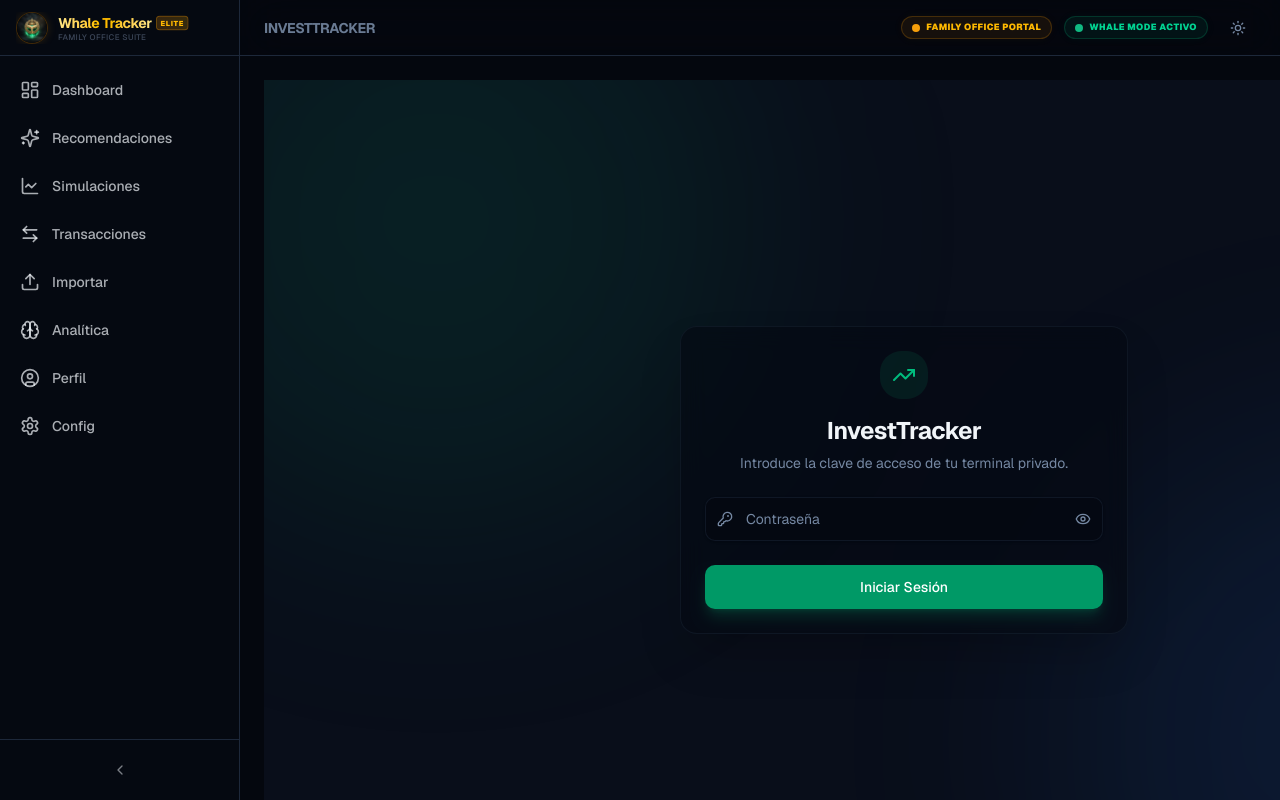
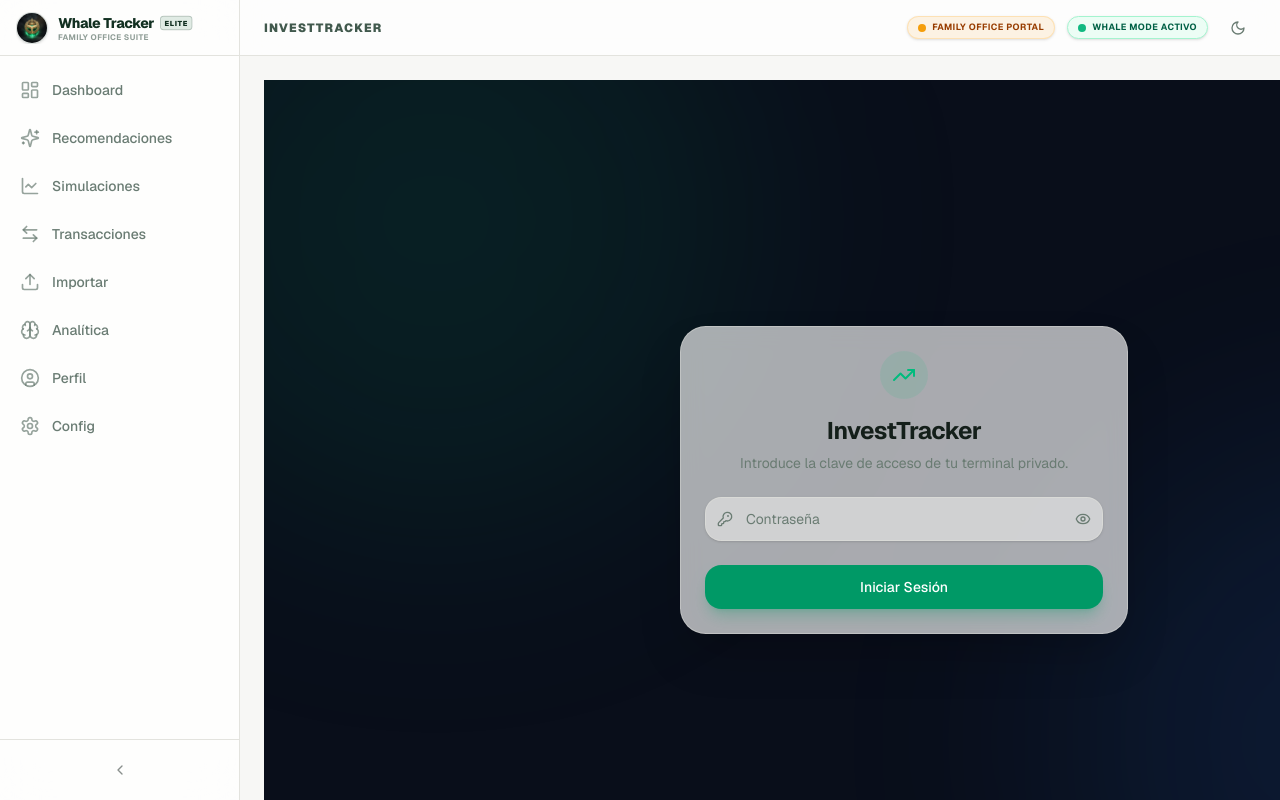
Before and after one commit to ErnestoRipppl/investtracker, a Next.js app in the folder frontend/: page /login in a window 1280 px wide. Built offline with nearby package versions, Linux system fonts and the light colour scheme; no server answers.

Commit message:
design: transform entire UI/UX to premium light cream & forest green style matching references

```diff
--- a/frontend/src/app/globals.css
+++ b/frontend/src/app/globals.css
@@ -51,43 +51,43 @@
 
 @layer base {
   :root {
-    --background: 0 0% 100%;
-    --foreground: 222 47% 11%;
+    --background: 60 12% 96.5%;
+    --foreground: 150 20% 10%;
     --card: 0 0% 100%;
-    --card-foreground: 222 47% 11%;
+    --card-foreground: 150 20% 10%;
     --popover: 0 0% 100%;
-    --popover-foreground: 222 47% 11%;
-    --primary: 160 84% 39%;
-    --primary-foreground: 0 0% 100%;
-    --secondary: 220 14% 96%;
-    --secondary-foreground: 222 47% 11%;
-    --muted: 220 14% 96%;
-    --muted-foreground: 220 8% 46%;
-    --accent: 220 14% 96%;
-    --accent-foreground: 222 47% 11%;
+    --popover-foreground: 150 20% 10%;
+    --primary: 150 45% 13%;
+    --primary-foreground: 60 12% 97%;
+    --secondary: 60 8% 92%;
+    --secondary-foreground: 150 20% 10%;
+    --muted: 60 8% 92%;
+    --muted-foreground: 150 8% 45%;
+    --accent: 140 20% 90%;
+    --accent-foreground: 150 45% 13%;
     --destructive: 0 84% 60%;
     --destructive-foreground: 0 0% 100%;
-    --border: 220 13% 91%;
-    --input: 220 13% 91%;
-    --ring: 160 84% 39%;
-    --radius: 0.75rem;
-    --sidebar-background: 0 0% 98%;
-    --sidebar-foreground: 222 47% 11%;
-    --sidebar-primary: 160 84% 39%;
-    --sidebar-primary-foreground: 0 0% 100%;
-    --sidebar-accent: 220 14% 96%;
-    --sidebar-accent-foreground: 222 47% 11%;
-    --sidebar-border: 220 13% 91%;
-    --sidebar-ring: 160 84% 39%;
-    --chart-1: 160 84% 39%;
-    --chart-2: 198 93% 60%;
-    --chart-3: 47 96% 53%;
+    --border: 60 8% 88%;
+    --input: 60 8% 88%;
+    --ring: 150 45% 13%;
+    --radius: 1.15rem;
+    --sidebar-background: 0 0% 100%;
+    --sidebar-foreground: 150 20% 10%;
+    --sidebar-primary: 150 45% 13%;
+    --sidebar-primary-foreground: 60 12% 97%;
+    --sidebar-accent: 140 20% 93%;
+    --sidebar-accent-foreground: 150 45% 13%;
+    --sidebar-border: 60 8% 88%;
+    --sidebar-ring: 150 45% 13%;
+    --chart-1: 150 45% 13%;
+    --chart-2: 140 20% 45%;
+    --chart-3: 47 96% 45%;
     --chart-4: 262 83% 58%;
     --chart-5: 12 76% 61%;
     --chart-6: 173 58% 39%;
     --chart-7: 43 74% 66%;
     --chart-8: 27 87% 67%;
-    --chart-profit: 160 84% 39%;
+    --chart-profit: 150 45% 25%;
     --chart-loss: 0 84% 60%;
   }
 
@@ -153,33 +153,31 @@
 /* Premium Whale Mode Custom Styles */
 @layer utilities {
   .glass-whale-card {
-    background: rgba(9, 11, 22, 0.65) !important;
+    background: rgba(255, 255, 255, 0.85) !important;
     backdrop-filter: blur(20px) saturate(140%) !important;
     -webkit-backdrop-filter: blur(20px) saturate(140%) !important;
-    border: 1px solid rgba(255, 255, 255, 0.05) !important;
+    border: 1px solid rgba(15, 46, 33, 0.08) !important;
     box-shadow:
-      0 10px 30px -10px rgba(0, 0, 0, 0.6),
-      0 1px 1px 0 rgba(255, 255, 255, 0.05) inset,
-      0 0 30px 0 rgba(16, 185, 129, 0.02) !important;
+      0 10px 30px -10px rgba(15, 46, 33, 0.06),
+      0 1px 1px 0 rgba(255, 255, 255, 0.8) inset !important;
     transition: all 0.4s cubic-bezier(0.16, 1, 0.3, 1) !important;
   }
 
   .glow-premium-hover:hover {
-    border-color: rgba(16, 185, 129, 0.35) !important;
+    border-color: rgba(15, 46, 33, 0.25) !important;
     box-shadow:
-      0 15px 40px -10px rgba(0, 0, 0, 0.7),
-      0 0 30px 0 rgba(16, 185, 129, 0.1),
-      0 0 10px 0 rgba(212, 175, 55, 0.05),
-      0 1px 1px 0 rgba(255, 255, 255, 0.08) inset !important;
+      0 15px 40px -10px rgba(15, 46, 33, 0.1),
+      0 0 25px 0 rgba(16, 185, 129, 0.05),
+      0 1px 1px 0 rgba(255, 255, 255, 0.9) inset !important;
     transform: translateY(-2px);
   }
 
   .glow-gold-hover:hover {
-    border-color: rgba(212, 175, 55, 0.45) !important;
+    border-color: rgba(212, 175, 55, 0.35) !important;
     box-shadow:
-      0 15px 40px -10px rgba(0, 0, 0, 0.7),
-      0 0 30px 0 rgba(212, 175, 55, 0.15),
-      0 1px 1px 0 rgba(255, 255, 255, 0.08) inset !important;
+      0 15px 40px -10px rgba(15, 46, 33, 0.1),
+      0 0 25px 0 rgba(212, 175, 55, 0.08),
+      0 1px 1px 0 rgba(255, 255, 255, 0.9) inset !important;
     transform: translateY(-2px);
   }
 
@@ -196,7 +194,7 @@
 
   @keyframes dot-pulse {
     0% {
-      box-shadow: 0 0 0 0 rgba(16, 185, 129, 0.7);
+      box-shadow: 0 0 0 0 rgba(16, 185, 129, 0.5);
     }
     70% {
       box-shadow: 0 0 0 6px rgba(16, 185, 129, 0);
@@ -218,7 +216,7 @@
 
   @keyframes dot-pulse-gold {
     0% {
-      box-shadow: 0 0 0 0 rgba(245, 158, 11, 0.7);
+      box-shadow: 0 0 0 0 rgba(245, 158, 11, 0.5);
     }
     70% {
       box-shadow: 0 0 0 6px rgba(245, 158, 11, 0);
@@ -239,7 +237,7 @@
 
   /* Custom grid backgrounds and glow filters */
   .bg-grid-glow {
-    background-image: radial-gradient(circle at 50% 0%, rgba(16, 185, 129, 0.08) 0%, transparent 50%),
-                      radial-gradient(circle at 10% 20%, rgba(212, 175, 55, 0.03) 0%, transparent 35%);
+    background-image: radial-gradient(circle at 50% 0%, rgba(15, 46, 33, 0.05) 0%, transparent 50%),
+                      radial-gradient(circle at 10% 20%, rgba(212, 175, 55, 0.02) 0%, transparent 35%);
   }
 }
--- a/frontend/src/app/page.tsx
+++ b/frontend/src/app/page.tsx
@@ -43,44 +43,44 @@ export default function DashboardPage() {
   return (
     <m.div {...containerProps} className="space-y-6">
       {/* Welcome Hero Banner */}
-      <m.div {...itemProps} className="relative overflow-hidden rounded-2xl border border-sidebar-border bg-gradient-to-br from-background via-card/30 to-background shadow-2xl glass-whale-card">
+      <m.div {...itemProps} className="relative overflow-hidden rounded-3xl border border-sidebar-border bg-card shadow-sm glass-whale-card">
         {/* Glow behind */}
-        <div className="absolute inset-0 bg-grid-glow opacity-50 pointer-events-none" />
+        <div className="absolute inset-0 bg-grid-glow opacity-60 pointer-events-none" />
 
         <div className="flex flex-col lg:flex-row items-stretch min-h-[220px]">
           {/* Text and stats side */}
           <div className="flex-1 p-6 md:p-8 flex flex-col justify-between relative z-10">
             <div className="space-y-2">
-              <div className="inline-flex items-center gap-1.5 px-2.5 py-1 rounded-md bg-amber-500/10 border border-amber-500/25 text-[9px] font-black text-amber-400 tracking-widest uppercase">
+              <div className="inline-flex items-center gap-1.5 px-2.5 py-1 rounded-md bg-amber-500/10 border border-amber-500/20 text-[9px] font-black text-amber-850 tracking-widest uppercase">
                 Socio General &bull; Acceso Whale
               </div>
-              <h2 className="text-xl md:text-3xl font-extrabold tracking-tight bg-gradient-to-r from-white via-slate-100 to-amber-200 bg-clip-text text-transparent leading-tight">
+              <h2 className="text-xl md:text-3xl font-black tracking-tight text-primary leading-tight">
                 Portal de Gestión Patrimonial
               </h2>
-              <p className="text-xs md:text-sm text-muted-foreground/80 max-w-xl font-medium leading-relaxed">
+              <p className="text-xs md:text-sm text-muted-foreground/90 max-w-xl font-medium leading-relaxed">
                 Bienvenido al centro de mando familiar de grado institucional. Aquí supervisas tus portafolios globales, análisis de riesgo y rebalanceos automatizados en tiempo real.
               </p>
             </div>
 
             {/* Metadata Grid */}
-            <div className="grid grid-cols-2 md:grid-cols-4 gap-4 mt-6 pt-6 border-t border-white/5">
+            <div className="grid grid-cols-2 md:grid-cols-4 gap-4 mt-6 pt-6 border-t border-primary/5">
               <div className="space-y-0.5">
-                <span className="text-[9px] text-muted-foreground/50 uppercase tracking-widest font-bold block">Nivel de Acceso</span>
-                <span className="text-xs font-bold text-foreground">VIP / Elite (Grado 5)</span>
+                <span className="text-[9px] text-muted-foreground/60 uppercase tracking-widest font-bold block">Nivel de Acceso</span>
+                <span className="text-xs font-extrabold text-primary">VIP / Elite (Grado 5)</span>
               </div>
               <div className="space-y-0.5">
-                <span className="text-[9px] text-muted-foreground/50 uppercase tracking-widest font-bold block">Custodios Activos</span>
-                <span className="text-xs font-bold text-foreground">Multibanco Enlazado</span>
+                <span className="text-[9px] text-muted-foreground/60 uppercase tracking-widest font-bold block">Custodios Activos</span>
+                <span className="text-xs font-extrabold text-primary">Multibanco Enlazado</span>
               </div>
               <div className="space-y-0.5">
-                <span className="text-[9px] text-muted-foreground/50 uppercase tracking-widest font-bold block">Límite Operativo</span>
-                <span className="text-xs font-bold text-amber-400 flex items-center gap-1">
+                <span className="text-[9px] text-muted-foreground/60 uppercase tracking-widest font-bold block">Límite Operativo</span>
+                <span className="text-xs font-extrabold text-amber-700 flex items-center gap-1">
                   Ilimitado
                 </span>
               </div>
               <div className="space-y-0.5">
-                <span className="text-[9px] text-muted-foreground/50 uppercase tracking-widest font-bold block">Estado de Red</span>
-                <span className="text-xs font-bold text-emerald-400 flex items-center gap-1">
+                <span className="text-[9px] text-muted-foreground/60 uppercase tracking-widest font-bold block">Estado de Red</span>
+                <span className="text-xs font-extrabold text-emerald-700 flex items-center gap-1">
                   <span className="h-1.5 w-1.5 rounded-full bg-emerald-500 animate-pulse" />
                   Operativo &bull; SSL
                 </span>
@@ -89,14 +89,14 @@ export default function DashboardPage() {
           </div>
 
           {/* Cyber Whale Image Side */}
-          <div className="w-full lg:w-[320px] relative min-h-[180px] lg:min-h-full overflow-hidden border-t lg:border-t-0 lg:border-l border-sidebar-border bg-slate-950/45 shrink-0">
+          <div className="w-full lg:w-[320px] relative min-h-[180px] lg:min-h-full overflow-hidden border-t lg:border-t-0 lg:border-l border-sidebar-border bg-primary/5 shrink-0">
             <img
               src="/whale_luxury_banner.png"
               alt="Cybernetic Wealth Whale"
               className="absolute inset-0 w-full h-full object-cover object-center transition-transform duration-700 hover:scale-105"
             />
             {/* Glass gradient overlay to blend into the card text */}
-            <div className="absolute inset-0 bg-gradient-to-t lg:bg-gradient-to-r from-background via-transparent to-transparent pointer-events-none" />
+            <div className="absolute inset-0 bg-gradient-to-t lg:bg-gradient-to-r from-card via-transparent to-transparent pointer-events-none" />
           </div>
         </div>
       </m.div>
--- a/frontend/src/components/layout/header.tsx
+++ b/frontend/src/components/layout/header.tsx
@@ -29,20 +29,20 @@ export function Header() {
   const title = routeTitles[pathname] ?? "InvestTracker";
 
   return (
-    <header className="h-14 border-b border-sidebar-border flex items-center justify-between px-4 lg:px-6 bg-background/50 backdrop-blur-xl shrink-0">
-      <h1 className="text-sm font-bold tracking-tight text-foreground truncate uppercase text-muted-foreground/90">
+    <header className="h-14 border-b border-sidebar-border flex items-center justify-between px-4 lg:px-6 bg-card/75 backdrop-blur-xl shrink-0">
+      <h1 className="text-xs font-black tracking-widest text-primary/80 truncate uppercase">
         {title}
       </h1>
       <div className="flex items-center gap-3">
         {/* VIP Whale Indicator */}
-        <div className="hidden sm:flex items-center gap-1.5 px-2.5 py-1 rounded-full bg-amber-500/8 border border-amber-500/20 text-amber-400 shadow-[0_0_10px_rgba(245,158,11,0.05)]">
+        <div className="hidden sm:flex items-center gap-1.5 px-2.5 py-1 rounded-full bg-amber-500/10 border border-amber-500/20 text-amber-800 shadow-sm">
           <span className="status-dot-gold" />
-          <span className="tracking-wider uppercase text-[9px] font-black">Family Office Portal</span>
+          <span className="tracking-wider uppercase text-[9px] font-bold">Family Office Portal</span>
         </div>
-        <div className="flex items-center gap-1.5 px-2.5 py-1 rounded-full bg-emerald-500/8 border border-emerald-500/20 text-emerald-400 shadow-[0_0_10px_rgba(16,185,129,0.05)]">
+        <div className="flex items-center gap-1.5 px-2.5 py-1 rounded-full bg-emerald-50 border border-emerald-200 text-emerald-800 shadow-sm">
           <span className="status-dot-active" />
-          <span className="tracking-wider uppercase text-[9px] font-black hidden md:inline">Whale Mode Activo</span>
-          <span className="tracking-wider uppercase text-[9px] font-black md:hidden">Whale Activo</span>
+          <span className="tracking-wider uppercase text-[9px] font-bold hidden md:inline">Whale Mode Activo</span>
+          <span className="tracking-wider uppercase text-[9px] font-bold md:hidden">Whale Activo</span>
         </div>
 
         {mounted && (
--- a/frontend/src/components/layout/sidebar.tsx
+++ b/frontend/src/components/layout/sidebar.tsx
@@ -48,7 +48,7 @@ export function Sidebar() {
       {/* Branding */}
       <div className="flex items-center h-14 px-4 border-b border-sidebar-border">
         <div className="flex items-center gap-2.5 overflow-hidden">
-          <div className="flex h-8 w-8 shrink-0 items-center justify-center rounded-full border border-amber-500/25 overflow-hidden bg-black/40 shadow-[0_0_10px_rgba(245,158,11,0.15)]">
+          <div className="flex h-8 w-8 shrink-0 items-center justify-center rounded-full border border-primary/10 overflow-hidden bg-primary/5 shadow-sm">
             <img
               src="/whale_gold_badge.png"
               alt="Whale Logo"
@@ -65,15 +65,15 @@ export function Sidebar() {
                 transition={{ duration: 0.15 }}
                 className="flex flex-col select-none"
               >
-                <div className="flex items-center gap-1">
-                  <span className="font-bold text-sm tracking-tight bg-gradient-to-r from-amber-200 via-amber-400 to-amber-200 bg-clip-text text-transparent">
+                <div className="flex items-center gap-1.5">
+                  <span className="font-extrabold text-sm tracking-tight text-primary">
                     Whale Tracker
                   </span>
-                  <span className="text-[8px] font-black tracking-widest px-1 py-0.25 rounded bg-gradient-to-r from-amber-500/20 to-yellow-500/20 text-amber-400 border border-amber-500/30 uppercase scale-90 origin-left">
+                  <span className="text-[8px] font-black tracking-widest px-1 py-0.25 rounded bg-accent text-primary border border-primary/20 uppercase scale-90 origin-left">
                     Elite
                   </span>
                 </div>
-                <span className="text-[8px] text-muted-foreground/50 tracking-wider -mt-0.5 uppercase font-medium">
+                <span className="text-[8px] text-muted-foreground/75 tracking-wider -mt-0.5 uppercase font-bold">
                   Family Office Suite
                 </span>
               </m.div>
@@ -96,17 +96,17 @@ export function Sidebar() {
               key={item.href}
               href={item.href}
               className={cn(
-                "flex items-center gap-3 rounded-lg px-3 py-2.5 text-sm font-medium",
+                "flex items-center gap-3 rounded-xl px-3 py-2.5 text-sm font-medium",
                 "transition-all duration-150 relative overflow-hidden group min-h-[44px]",
                 isActive
-                  ? "bg-gradient-to-r from-primary/12 to-amber-500/2 text-primary border-l-2 border-primary shadow-[inset_1px_0_0_0_rgba(16,185,129,0.1)]"
-                  : "text-sidebar-foreground/70 hover:bg-sidebar-accent/80 hover:text-sidebar-foreground"
+                  ? "bg-accent/70 text-primary font-bold shadow-[0_2px_8px_rgba(15,46,33,0.03)]"
+                  : "text-muted-foreground hover:bg-accent/40 hover:text-primary"
               )}
             >
               <Icon
                 className={cn(
                   "h-5 w-5 shrink-0 transition-transform duration-300 group-hover:scale-110",
-                  isActive ? "text-sidebar-primary" : "group-hover:text-amber-400"
+                  isActive ? "text-primary" : "text-muted-foreground/70 group-hover:text-primary"
                 )}
               />
               <AnimatePresence mode="wait">
@@ -123,9 +123,9 @@ export function Sidebar() {
                   </m.span>
                 )}
               </AnimatePresence>
-              {/* Subtle gold line hover indicator for inactive items */}
-              {!isActive && (
-                <div className="absolute left-0 top-0 bottom-0 w-[2px] bg-gradient-to-b from-amber-400 to-yellow-500 opacity-0 group-hover:opacity-100 transition-opacity duration-200" />
+              {/* Subtle active line indicator */}
+              {isActive && (
+                <div className="absolute left-0 top-1/4 bottom-1/4 w-[3px] rounded-r bg-primary" />
               )}
             </Link>
           );
--- a/frontend/src/components/providers.tsx
+++ b/frontend/src/components/providers.tsx
@@ -23,7 +23,7 @@ export function Providers({ children }: { children: ReactNode }) {
     <QueryClientProvider client={queryClient}>
       <ThemeProvider
         attribute="class"
-        defaultTheme="dark"
+        defaultTheme="light"
         enableSystem
         disableTransitionOnChange
       >
```
Also changed, not shown: frontend/src/components/dashboard/kpi-cards.tsx (+53 -31 lines).
